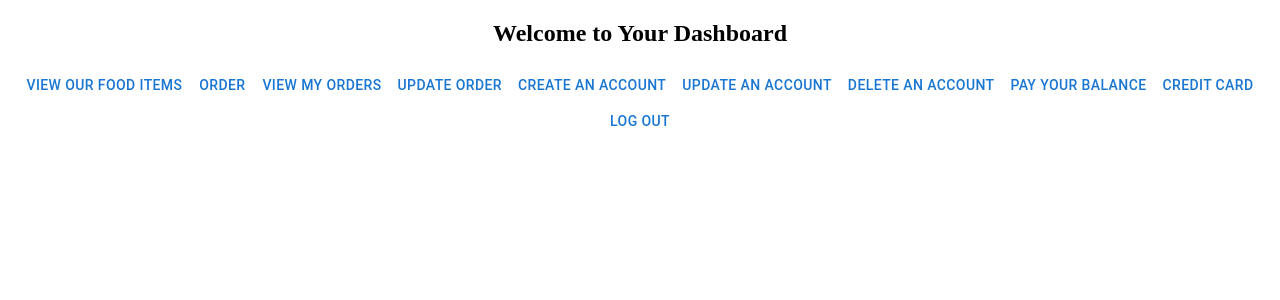
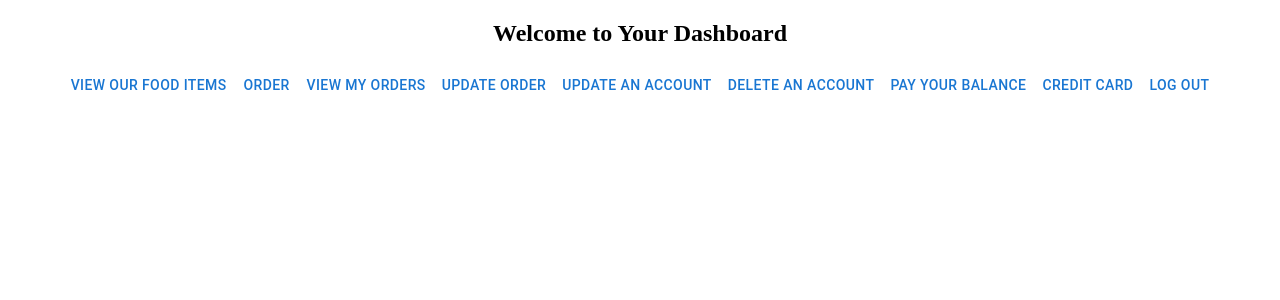
Before and after one commit to asratKMinase/Project2-FE-FRITTTE, a React (Create React App) app in the folder project2_fe_frittte/: page /customerdashboard in a window 1280 px wide. Shown: the top 300 px of the page. Built offline with nearby package versions, Linux system fonts and the light colour scheme.

Commit message:
removing create an account from the customer bashboard

```diff
--- a/project2_fe_frittte/src/components/customers/CustomerNavbar.jsx
+++ b/project2_fe_frittte/src/components/customers/CustomerNavbar.jsx
@@ -23,7 +23,6 @@ export default function CustomerNavBar(){
             <Button onClick={() => navigate("/create-an-order")}>Order</Button>
             <Button onClick={() => navigate("/view-my-orders")}>View My Orders</Button>
             <Button onClick={() => navigate("/update-an-order")}>Update Order</Button>
-            <Button onClick={() => navigate("/addanaccount")}>create an account</Button>
             <Button onClick={() => navigate("/updateanaccount")}>update an account</Button>
             <Button onClick={() => navigate("/deleteanaccount")}>delete an account</Button>
             <Button onClick={() => navigate("/make-payment")}>pay your balance</Button>
```
